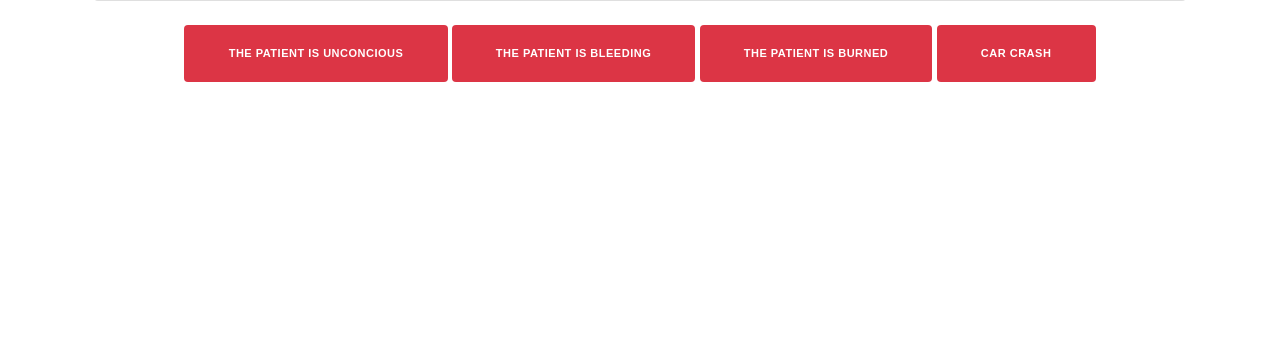
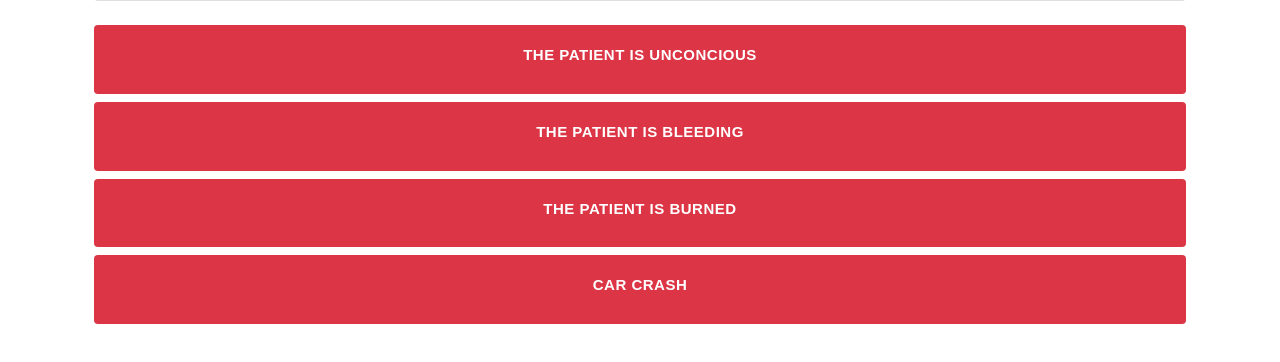
Before and after one commit to emdmed/triageapi, a website: page client/ebadgeEmergency.html in a window 1280 px wide. Shown: the part 322-684 px from the top of the page. Drawn offline with Linux system fonts and the light colour scheme; a web font is replaced by a local one.

Commit message:
ui improvements

```diff
--- a/client/ebadgeEmergency.html
+++ b/client/ebadgeEmergency.html
@@ -12,7 +12,7 @@
     <script src="/triagejs.js"></script>
     <meta name="author" content="themefisher.com" />
 
-    <title>Ebadge</title>
+    <title>Ebadge - Demo</title>
 
     <!-- bootstrap.min css -->
     <link rel="stylesheet" href="/plugins/bootstrap/css/bootstrap.min.css" />
@@ -114,17 +114,17 @@
         </div>
         <div class="row mt-4" id="maindiv">
           <div class="col text-center">
-            <button class="btn btn-danger mb-2 emerbutton">
-              The patient is unconcious
+            <button class="btn btn-danger btn-block mb-2 emerbutton">
+              <h5 class="text-white">The patient is unconcious</h5>
             </button>
-            <button class="btn btn-danger mb-2 emerbutton">
-              The patient is bleeding
+            <button class="btn btn-danger btn-block mb-2 emerbutton">
+              <h5 class="text-white">The patient is bleeding</h5>
             </button>
-            <button class="btn btn-danger mb-2 emerbutton">
-              The patient is burned
+            <button class="btn btn-danger btn-block mb-2 emerbutton">
+              <h5 class="text-white">The patient is burned</h5>
             </button>
-            <button class="btn btn-danger mb-2 emerbutton">
-              Car crash
+            <button class="btn btn-danger btn-block mb-2 emerbutton">
+              <h5 class="text-white">Car crash</h5>
             </button>
           </div>
         </div>
--- a/client/js/ebadgeemergency.js
+++ b/client/js/ebadgeemergency.js
@@ -14,7 +14,7 @@ if(done.id === "undefined" && done.insurance === "undefined"){
         done.insurance = storedEbadge.insurance
         everythingok = true
     } else {
-        alert("ERROR, something went wrong. No stored Ebadge credentials and no URL params")
+        alert("No data found, you will be redirected to create your badge")
         window.location.href = "http://triageapi.herokuapp.com/ebadge";
     }
 
```
Also changed, not shown: client/ebadge.html (+2 -1 lines).
